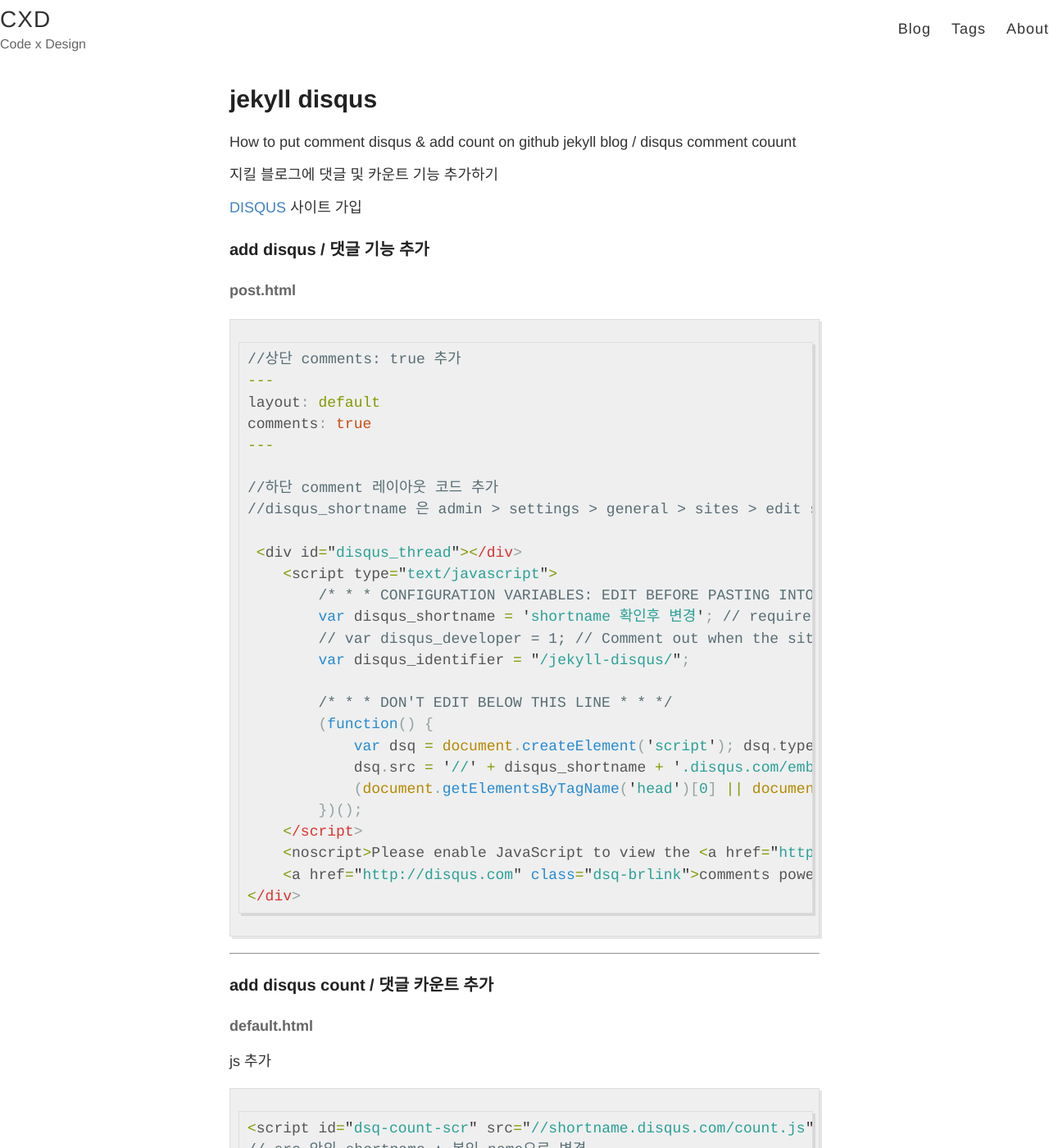
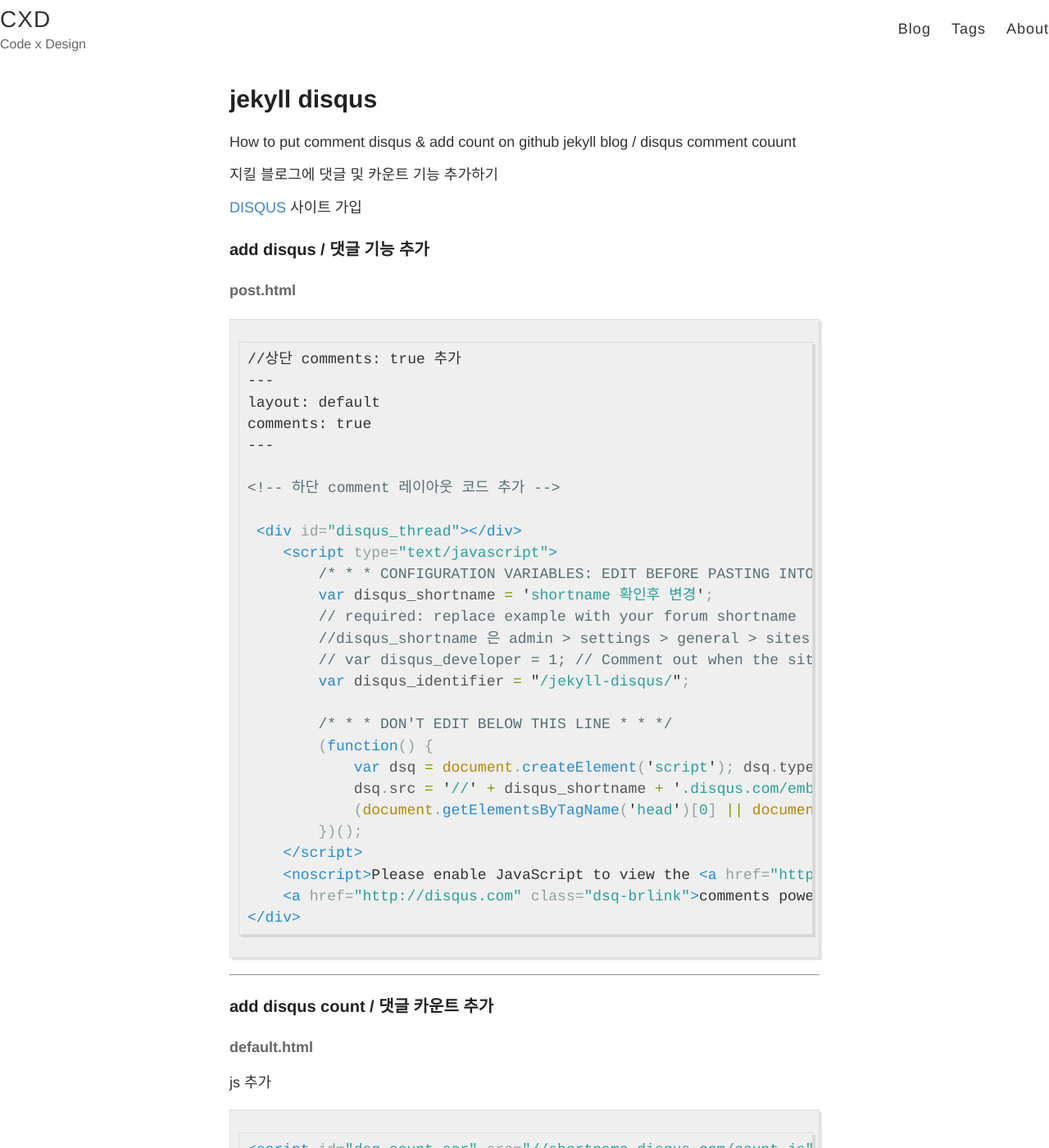
Before and after one commit to songssss/songssss.github.io, a Jekyll site: the page built from _posts/2017-03-31-jekyll disqus.md, in a window 1280 px wide and 1400 px high. Shown: the whole window at 82% size. Built offline with Jekyll 4.4.1, drawn with Linux system fonts in a browser that asks for light colours; comment, search, counter and statistics services are not loaded; some of the changed text lies outside the part shown.

Commit message:
markdown edit

````diff
--- a/_posts/2017-03-31-jekyll disqus.md
+++ b/_posts/2017-03-31-jekyll disqus.md
@@ -22,20 +22,21 @@ How to put comment disqus & add count on github jekyll blog / disqus comment cou
 
 #### post.html
 
-```javascript
+```html
 //상단 comments: true 추가
 ---
 layout: default
 comments: true
 ---
 
-//하단 comment 레이아웃 코드 추가
-//disqus_shortname 은 admin > settings > general > sites > edit settings 에서 확인 후 변경
+<!-- 하단 comment 레이아웃 코드 추가 -->
 
  <div id="disqus_thread"></div>
     <script type="text/javascript">
         /* * * CONFIGURATION VARIABLES: EDIT BEFORE PASTING INTO YOUR WEBPAGE * * */
-        var disqus_shortname = 'shortname 확인후 변경'; // required: replace example with your forum shortname
+        var disqus_shortname = 'shortname 확인후 변경';
+	// required: replace example with your forum shortname
+	//disqus_shortname 은 admin > settings > general > sites > edit settings 에서 확인 후 변경
         // var disqus_developer = 1; // Comment out when the site is live
         var disqus_identifier = "{{ page.url }}";
 
@@ -60,9 +61,9 @@ comments: true
 
 js 추가
 
-```javascript
+```html
 <script id="dsq-count-scr" src="//shortname.disqus.com/count.js" async></script>
-// src 안의 shortname : 본인 name으로 변경
+<!-- src 안의 shortname : 본인 name으로 변경 -->
 ```
 
 #### index.html
````
